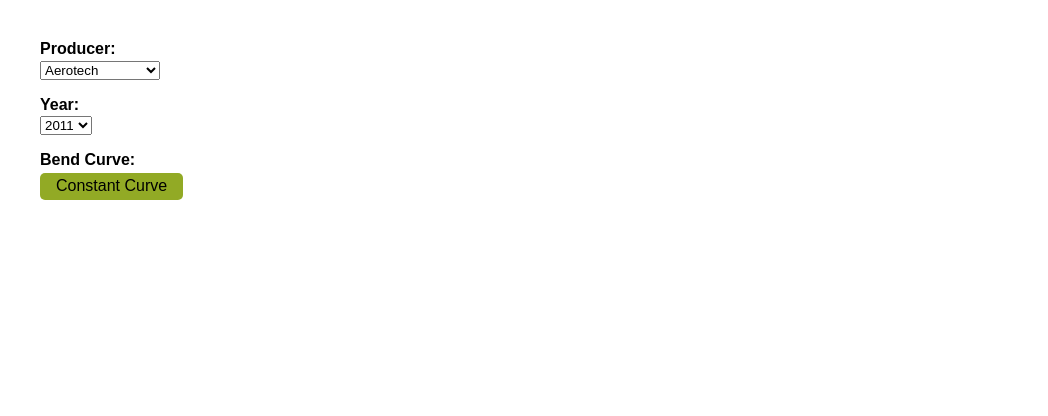
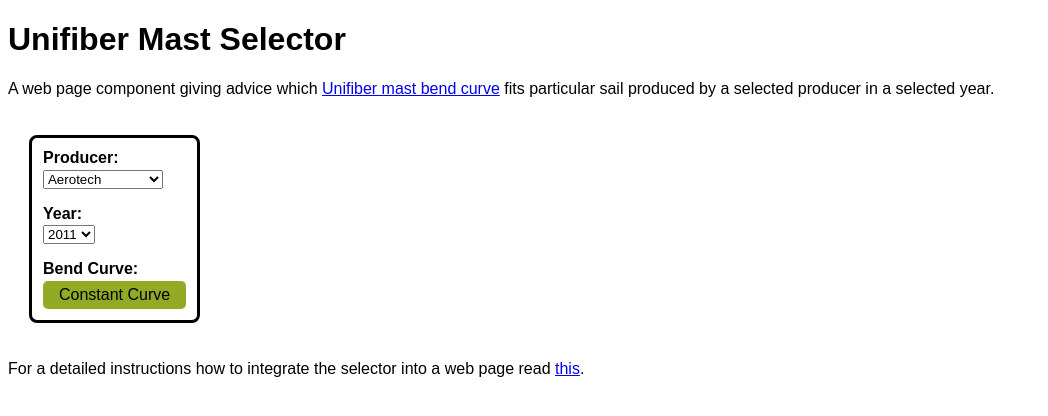
Before and after one commit to mat127/ums, a website: page src/index.html in a window 1280 px wide. Shown: the whole page, without its empty margins (0-1048 px from the left). Drawn offline with Linux system fonts and the light colour scheme.

Commit message:
# demo page adjustments

```diff
--- a/src/index.html
+++ b/src/index.html
@@ -1,5 +1,5 @@
 <!doctype html>
-<html class="no-js" lang="">
+<html>
   <head>
     <meta charset="utf-8">
     <meta http-equiv="X-UA-Compatible" content="IE=edge,chrome=1">
@@ -10,14 +10,29 @@
     <script src="./ums.js" ></script>
     <script>window.onload = function() { MastSelector.build("ums-mast-selector"); };</script>
     <style>
+      body {
+        font-family: sans-serif;
+      }
       #ums-mast-selector {
-        font-family: sans-serif;
         display: inline-block;
-        margin: 2em;
+        border-style: solid;
+        border-width: medium;
+        border-color: black;
+        border-radius: 0.5em;
+        margin: 1.3em;
+        padding: 0.7em;
       }
     </style>
   </head>
   <body>
+    <h1>Unifiber Mast Selector</h1>
+    <p>A web page component giving advice which
+      <a href="https://unifiber.net/windsurf-masts/bend-curves">Unifiber mast bend curve</a> fits
+      particular sail produced by a selected producer in a selected year.
+    </p>
     <div id="ums-mast-selector"></div>
+    <p>For a detailed instructions how to integrate the selector into a web page read
+      <a href="https://github.com/mat127/ums/wiki/How-to-integrate-the-selector-into-a-web-page">this</a>.
+    </p>
   </body>
 </html>
```
